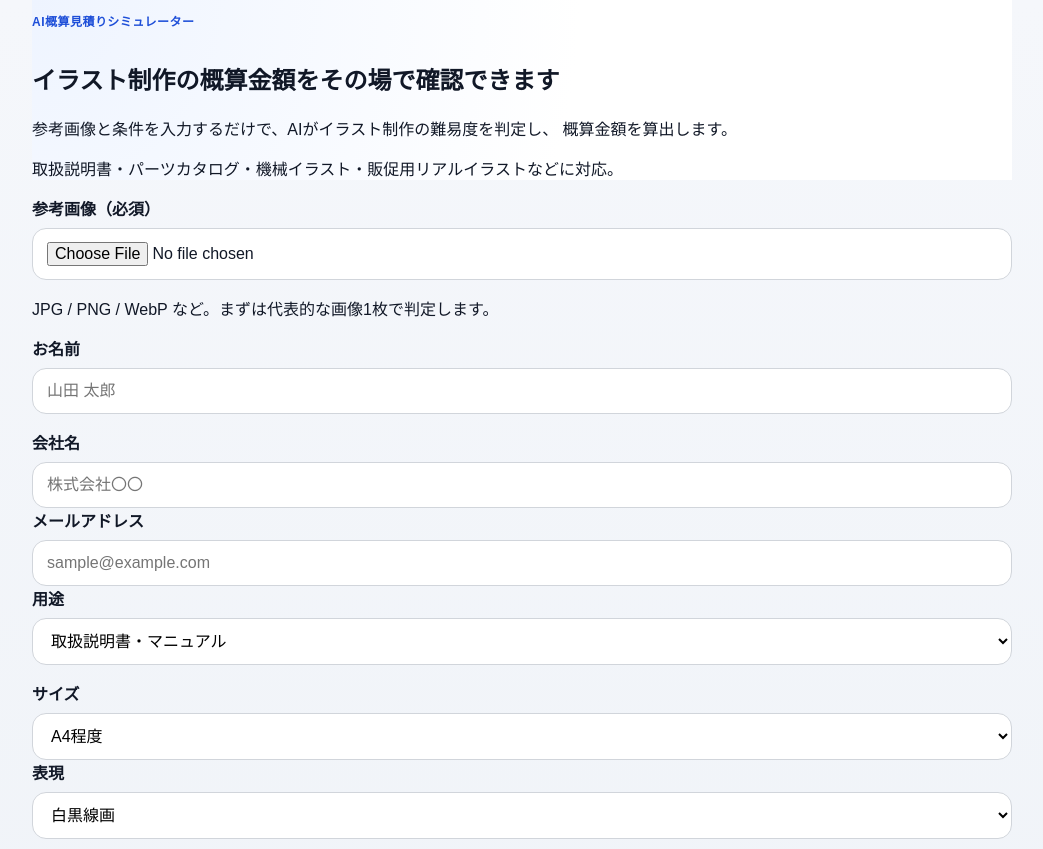
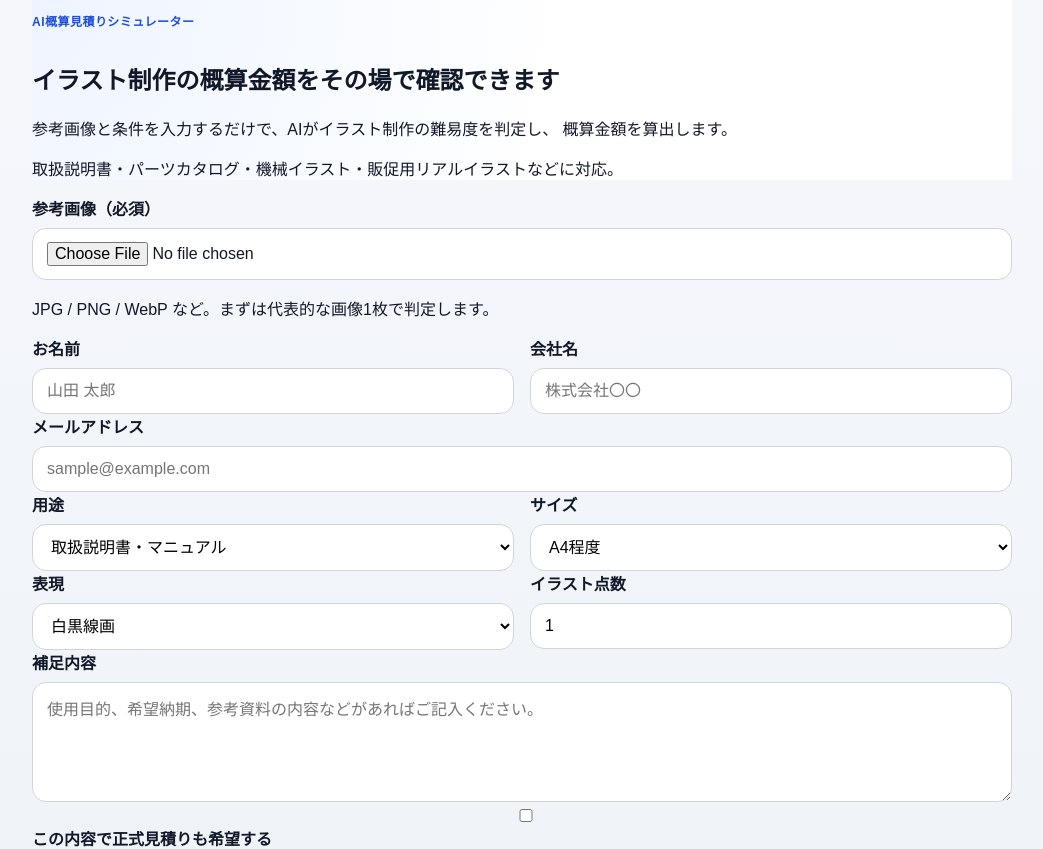
Before and after one commit to k-hioki-source/ai-estimate, a Next.js app: page / in a window 1280 px wide. Shown: the top 849 px of the page, without its empty margins (118-1161 px from the left). Built offline with nearby package versions, Linux system fonts and the light colour scheme.

Commit message:
Update globals.css

```diff
--- a/app/globals.css
+++ b/app/globals.css
@@ -259,3 +259,14 @@ button:disabled { opacity: 0.65; cursor: not-allowed; }
   text-align: center;
   padding: 0 18px;
 }
+.grid {
+  display: grid;
+  grid-template-columns: 1fr 1fr;
+  gap: 16px;
+}
+
+@media (max-width: 700px) {
+  .grid {
+    grid-template-columns: 1fr;
+  }
+}
```
